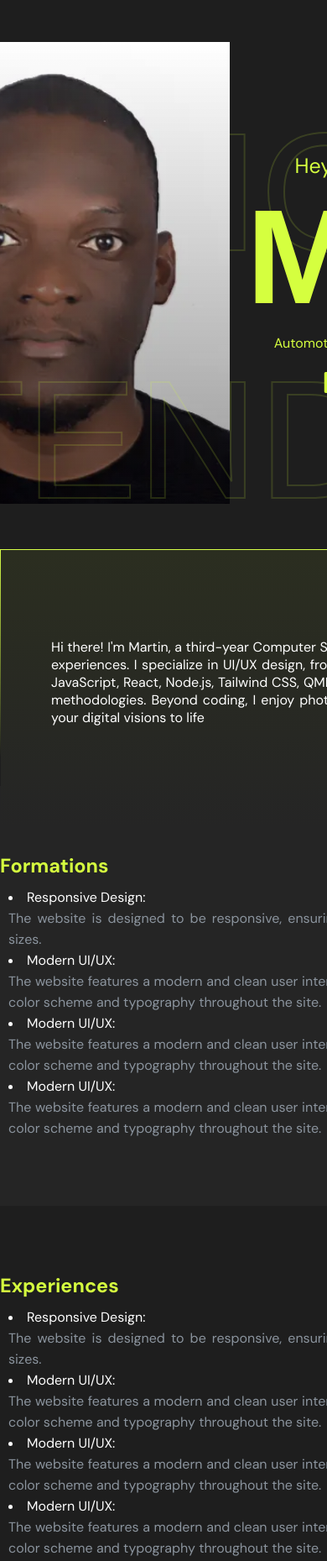
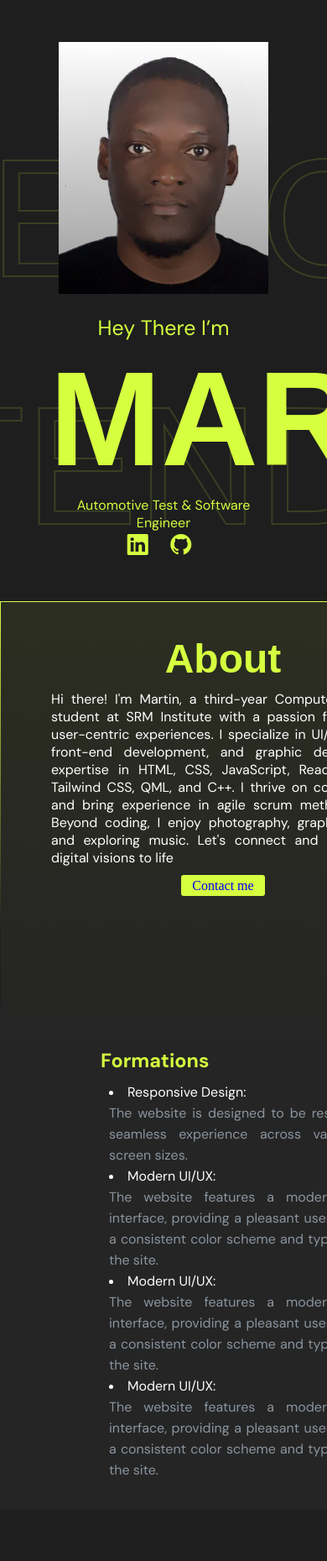
Before and after one commit to INNOVAMWA/cv_project_lst, a plain HTML site: page index.html in a window 390 px wide. Shown: the top 1859 px of the page at 84% size. Drawn offline with nearby package versions, Linux system fonts and the light colour scheme; a web font is replaced by a local one.

Commit message:
responsive half

```diff
--- a/style.css
+++ b/style.css
@@ -174,7 +174,6 @@ body {
         linear-gradient(180deg, rgb(215, 255, 72) 0%, rgba(0, 0, 0, 0) 75%) border-box;
     position: relative;
     padding: 40px;
-    /* z-index: -1; */
 }
 
 .about-box-title {
@@ -184,7 +183,6 @@ body {
 
 .about-box p {
     margin: 10px 20px;
-    border-radius: 3px;
     text-align: justify;
     font-family: var(--prim-font);
 }
@@ -313,16 +311,6 @@ body {
     display: none;
 }
 
-/* .project-img-text {
-    z-index: 4;
-    position: absolute;
-    top: 26%;
-    text-align: center;
-    font-size: 13px;
-    width: 250px;
-    margin-left: 40px;
-    display: none;
-} */
 
 .project-box:hover::before {
     display: block;
@@ -387,3 +375,66 @@ body {
     font-size: 60px;
     letter-spacing: 2px;
 }
+
+
+@media screen and (max-width: 748px) {
+    .profile-box {
+        flex-direction: column;
+    }
+
+    .profile-img img {
+        width: 250px;
+        height: 300px;
+    }
+
+    .profile-img::before {
+        width: 250px;
+        height: 300px;
+    }
+
+    .about-box {
+        height: 450px;
+        width: 450px;
+        margin: auto;
+        padding: 40px;
+
+    }
+
+    .about-box a {
+        width: 100px;
+        height: 25px;
+        margin: auto;
+    }
+
+    .formation {
+        margin-top: -50px;
+        height: 600px;
+    }
+
+    .formation-box {
+        padding: 50px 100px;
+        width: 471px;
+        margin: auto;
+    }
+
+    .formation-title {
+        margin-bottom: 10px;
+        font-size: 20px;
+        padding: 0 20px;
+    }
+
+    .formation-listing {
+        margin: 0 30px;
+        line-height: 25px;
+    }
+
+    .formation-title ul {
+        font-size: 15px;
+    }
+
+    .formation-title ul li p {
+        font-size: 3px;
+        color: var(--grey);
+    }
+
+}
```
